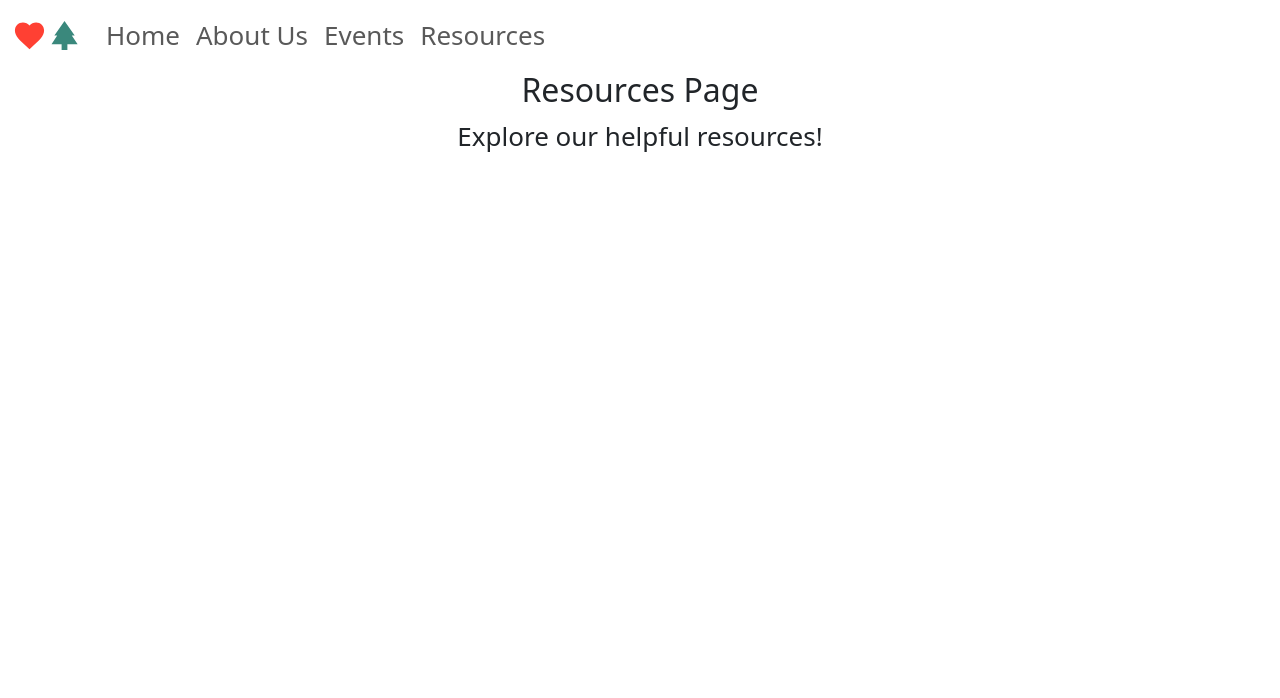
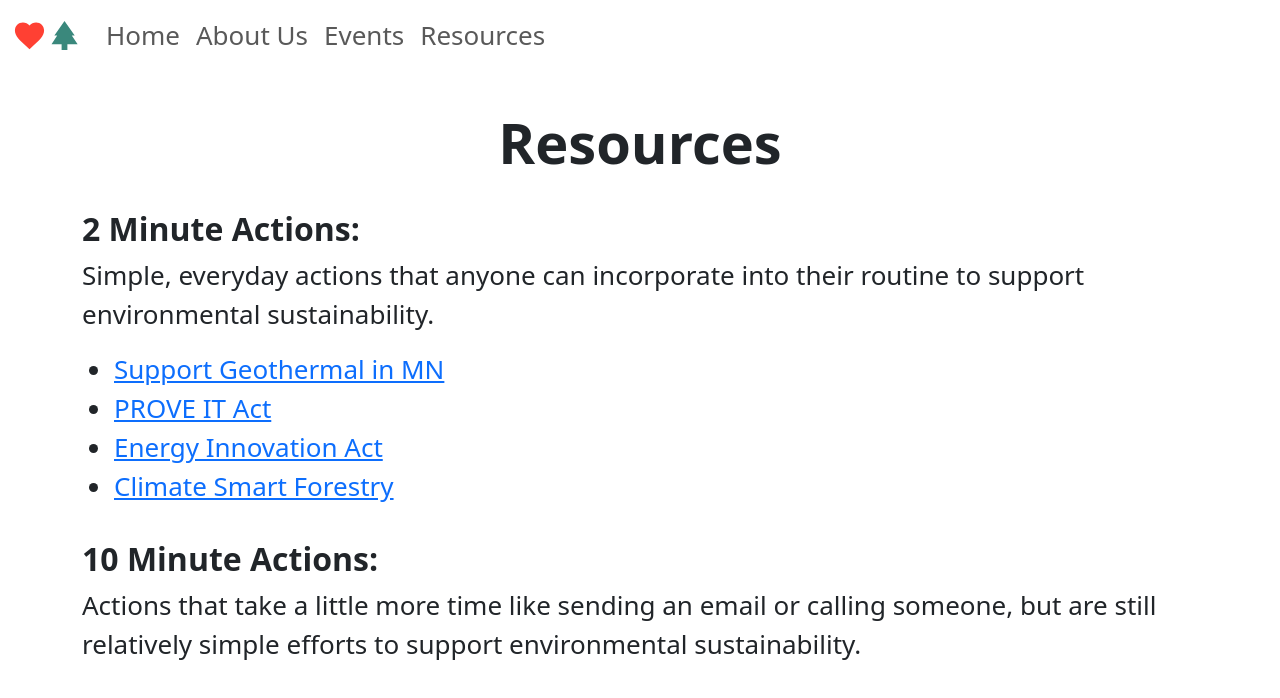
Before and after one commit to nfriesen1/care-for-creation, a React (Create React App) app: page /resources in a window 1280 px wide. Shown: the top 698 px of the page. Built offline with nearby package versions, Linux system fonts and the light colour scheme.

Commit message:
resource stuff

```diff
--- /dev/null
+++ b/src/pages/Resources.css
@@ -0,0 +1,11 @@
+#resources-title {
+    font-weight: bold;
+    text-align: center;
+    margin-top: 3%;
+}
+
+#categories-header, #action-header {
+    font-weight: bold;
+    text-align: left;
+    margin-top: 3%;
+}
--- a/src/pages/Resources.js
+++ b/src/pages/Resources.js
@@ -1,10 +1,46 @@
-import React from 'react';
+import React from "react";
+import "./Resources.css";
+import Container from "react-bootstrap/Container";
 
 const Resources = () => {
   return (
     <div>
-      <h2>Resources Page</h2>
-      <p>Explore our helpful resources!</p>
+      <h1 id="resources-title" className="display-4">
+        Resources
+      </h1>
+      <Container style={{textAlign: 'left'}}>
+        <p>
+          <h2 id="action-header">2 Minute Actions:</h2> Simple, everyday actions
+          that anyone can incorporate into their routine to support
+          environmental sustainability.
+        </p>
+        <ul>
+          <li>
+            <a href="https://secure.everyaction.com/JKmLyDOyYk23Ax4AatvgFA2?contactdata=HQi4icw1OKtW01vN8zcfyCTCReJ4+CJEtrt1XwZNBT7bJm%2f7z2%2fpTo948VRNrJ0c98DHc4hLyr07dNXov9fARfCd0%2fA6Bwv2uppI3mLTw3X24k7iiMvrIKSLxuCgyp+bOoC%2fzhPWwXwD%2fbxjmKY1CD4s6BfWjxcDr+3I8IhL4zU+wfr37Rfg8dx%2fdHcJ8M3qtS1qTDYkO35mtUjK1puewUqHnG4F0SLTzNUlXPWaAVNtwbbE6P+xO4iI7qFGH%2f5HcA7VPQFVeuij0oiHQ7Mj3Q%3d%3d&emci=c1de594f-d0df-ee11-85fb-002248223794&emdi=37cee13a-e6df-ee11-85fb-002248223794&ceid=2754895">
+              Support Geothermal in MN
+            </a>
+          </li>
+          <li>
+            <a href="https://citizensclimatelobby.org/get-loud-take-action/prove-it-act/">
+              PROVE IT Act
+            </a>
+          </li>
+          <li>
+            <a href="https://citizensclimatelobby.org/get-loud-take-action/energy-innovation-act/">
+              Energy Innovation Act
+            </a>
+          </li>
+          <li>
+            <a href="https://citizensclimatelobby.org/get-loud-take-action/climate-smart-forestry/?utm_term=Email%20Congress&utm_campaign=Climate%20action%20program&utm_content=email&utm_source=Act-On+Software&utm_medium=email">
+              Climate Smart Forestry
+            </a>
+          </li>
+        </ul>
+        <p>
+          <h2 id="action-header">10 Minute Actions:</h2> Actions that take a little more time like sending an email
+          or calling someone, but are still relatively simple efforts to support environmental sustainability.
+        </p>
+      </Container>
     </div>
   );
 };
```
Also changed, not shown: 1 other file (tests, documents, lock files or other folders).
